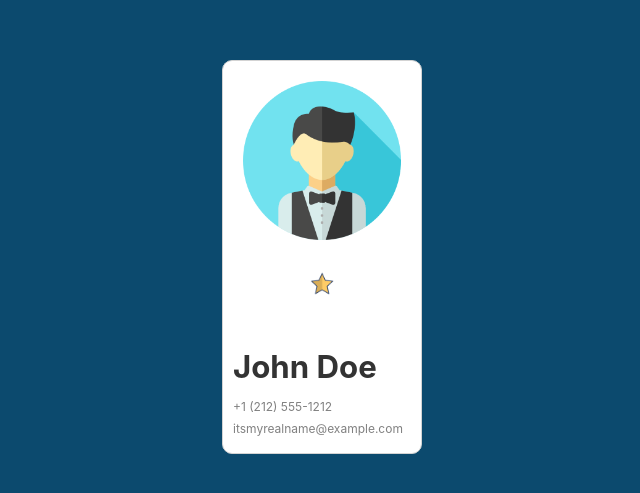
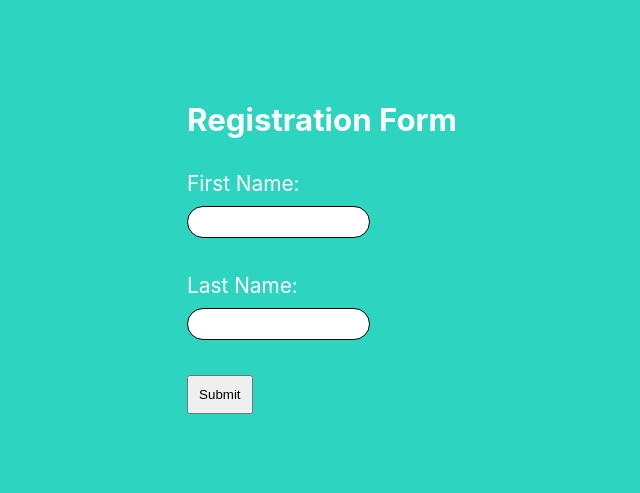
Before and after one commit to candytale55/react-state-projects, a React (Vite) app: page / in a window 1280 px wide. Shown: the part 143-636 px from the top of the page, without its empty margins (318-958 px from the left). Built offline with nearby package versions, Linux system fonts and the light colour scheme.

Commit message:
chore: set up files and initial code

```diff
--- a/src/App.jsx
+++ b/src/App.jsx
@@ -5,6 +5,9 @@ import HowManyTimes from './components/howmany/HowManyTimes'
 import IsGoingOut from './components/isgoingout/IsGoingOut'
 import MyFavoriteThings from './components/myfavoritethings/MyFavoriteThings'
 import ToggleFavorite from './components/togglefavorite/ToggleFavorite'
+import SignUpForm from './components/signupform/SignUpForm'
+import RegForm from './components/regform/RegForm'
+
 
 
 
@@ -12,7 +15,9 @@ function App() {
 
   return (
     <main className="container">
-      <ToggleFavorite />
+      <RegForm />
+      {/*<SignUpForm />*/}
+      {/*<ToggleFavorite />*/}
       {/*<MyFavoriteThings />*/}
       {/*<IsGoingOut />*/}
       {/*<HowManyTimes />*/}
--- /dev/null
+++ b/src/components/regform/RegForm.jsx
@@ -0,0 +1,24 @@
+import React from 'react';
+import './assets/styles.css'
+
+/**
+ * Challenge: add another label and input for the password field
+ */
+
+export default function RegForm() {
+    return (
+        <section>
+            <h1>Registration Form</h1>
+            <form action="/api/my-server-code.php" method="POST" id="my-form">
+                <label htmlFor="first-name">First Name: </label>
+                <input type="text" id="first-name" name="firstName" className="input" />
+                <br />
+                <label htmlFor="last-name">Last Name: </label>
+                <input type="text" id="last-name" name="lastName" className="input" />
+                <br />
+                <input type="submit" value="Submit" />
+            </form>
+
+        </section>
+    )
+}
--- /dev/null
+++ b/src/components/regform/assets/styles.css
@@ -0,0 +1,22 @@
+* {
+    box-sizing: border-box;
+}
+
+body {
+    margin: 0;
+    padding: 2rem;
+    background-color: #2DD4BF;
+}
+
+.input {
+    border-radius: 100px;
+    border: 1px solid black;
+    margin-block: 10px;
+    display: block;
+    height: 2rem;
+    text-indent: 10px;
+}
+
+input[type="submit"] {
+    padding: 10px;
+}
--- /dev/null
+++ b/src/components/signupform/SignUpForm.jsx
@@ -0,0 +1,22 @@
+import React from 'react';
+import './assets/styles.css'
+
+/**
+ * Challenge: add another label and input for the password field
+ */
+
+export default function SignUpForm() {
+    return (
+        <section>
+            <h1>Signup form</h1>
+            <form>
+                <label htmlFor="email">Email:</label>
+                <input id="email" type="email" name="email" placeholder="joe@schmoe.com" />
+                <br />
+
+
+
+            </form>
+        </section>
+    )
+}
--- /dev/null
+++ b/src/components/signupform/assets/styles.css
@@ -0,0 +1,22 @@
+* {
+    box-sizing: border-box;
+}
+
+body {
+    margin: 0;
+    padding: 10px;
+    background-color: #2DD4BF;
+}
+
+.input {
+    border-radius: 100px;
+    border: 1px solid black;
+    margin-block: 10px;
+    display: block;
+    height: 2rem;
+    text-indent: 10px;
+}
+
+input[type="submit"] {
+    padding: 10px;
+}
```
Also changed, not shown: src/components/regform/javascript-form/index.html (added, +23 -0 lines), src/components/regform/javascript-form/index.js (added, +15 -0 lines).
